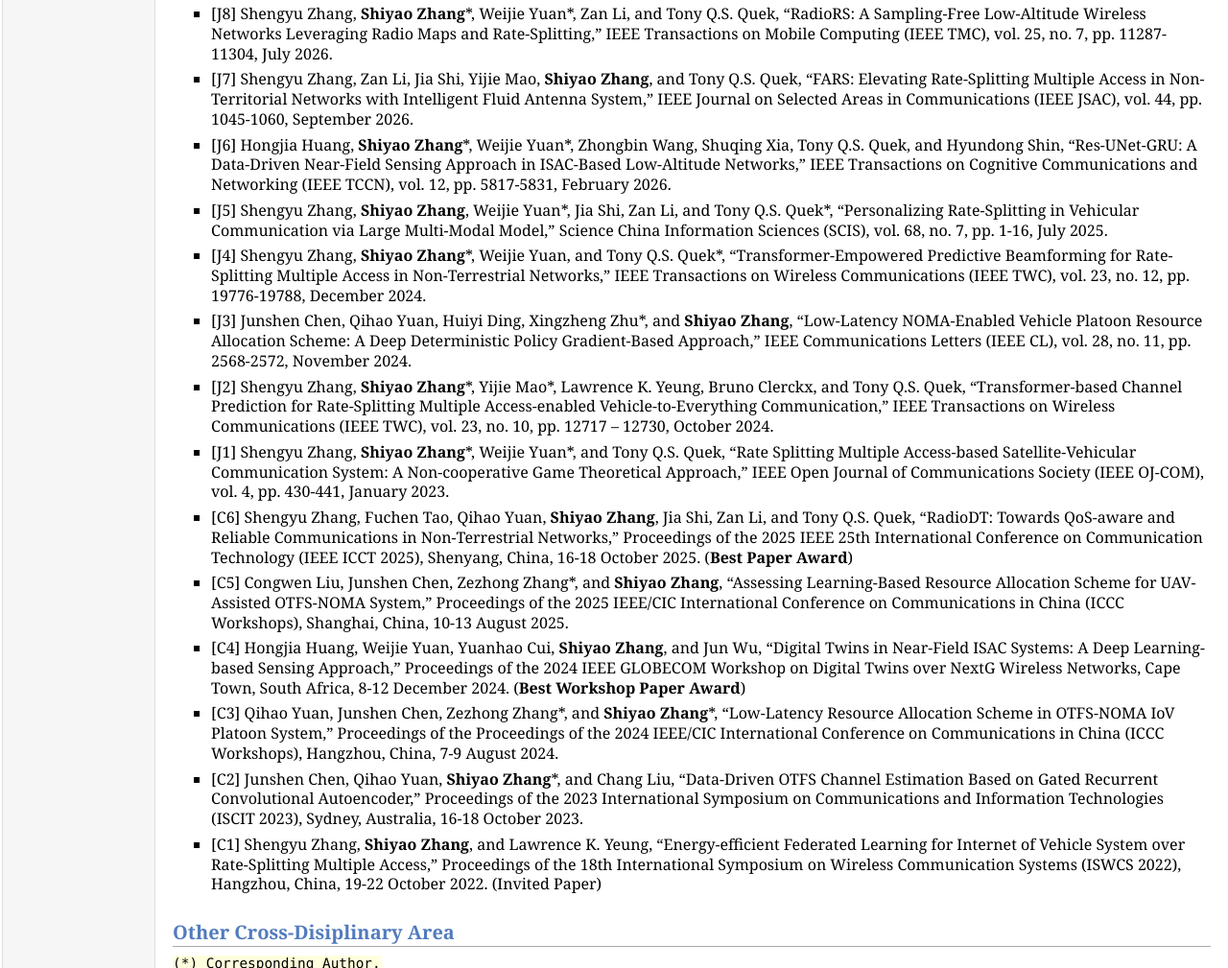
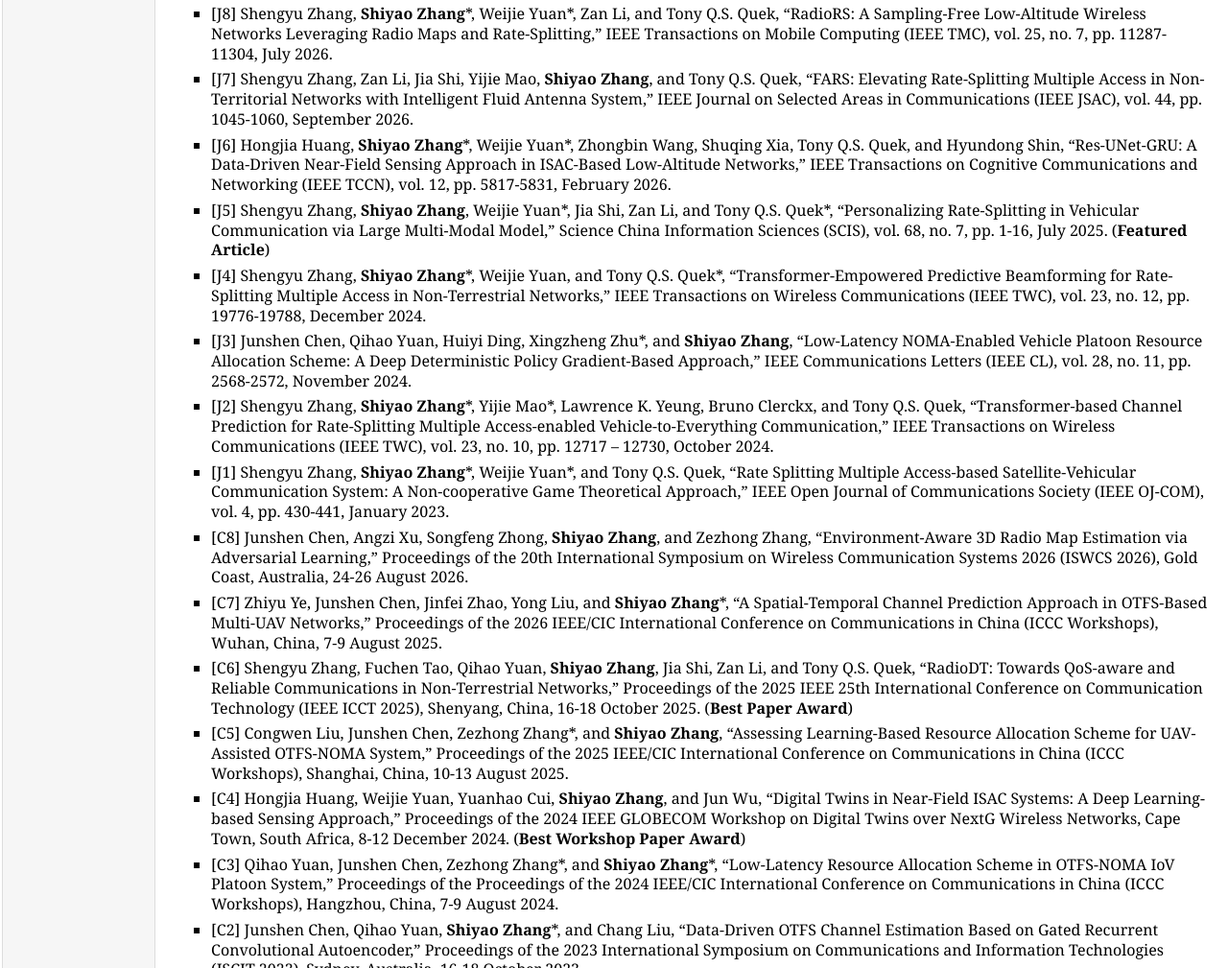
Before and after one commit to jasonzhangs001/shiyaozhang, a plain HTML site: page publications.html in a window 1280 px wide. Shown: the part 3462-4471 px from the top of the page at 96% size. Drawn offline with Linux system fonts and the light colour scheme.

Commit message:
Update publications.html

```diff
--- a/publications.html
+++ b/publications.html
@@ -157,7 +157,7 @@
 </li>
 <li><p>[J6] Hongjia Huang, <b>Shiyao Zhang</b>*, Weijie Yuan*, Zhongbin Wang, Shuqing Xia, Tony Q.S. Quek, and Hyundong Shin, “Res-UNet-GRU: A Data-Driven Near-Field Sensing Approach in ISAC-Based Low-Altitude Networks,” IEEE Transactions on Cognitive Communications and Networking (IEEE TCCN), vol. 12, pp. 5817-5831, February 2026. </p>
 </li>
-<li><p>[J5] Shengyu Zhang, <b>Shiyao Zhang</b>, Weijie Yuan*, Jia Shi, Zan Li, and Tony Q.S. Quek*, “Personalizing Rate-Splitting in Vehicular Communication via Large Multi-Modal Model,” Science China Information Sciences (SCIS), vol. 68, no. 7, pp. 1-16, July 2025. </p>
+<li><p>[J5] Shengyu Zhang, <b>Shiyao Zhang</b>, Weijie Yuan*, Jia Shi, Zan Li, and Tony Q.S. Quek*, “Personalizing Rate-Splitting in Vehicular Communication via Large Multi-Modal Model,” Science China Information Sciences (SCIS), vol. 68, no. 7, pp. 1-16, July 2025. (<b>Featured Article</b>)</p>
 </li>
 <li><p>[J4] Shengyu Zhang, <b>Shiyao Zhang</b>*, Weijie Yuan, and Tony Q.S. Quek*, “Transformer-Empowered Predictive Beamforming for Rate-Splitting Multiple Access in Non-Terrestrial Networks,” IEEE Transactions on Wireless Communications (IEEE TWC), vol. 23, no. 12, pp. 19776-19788, December 2024. </p>
 </li>
@@ -166,6 +166,10 @@
 <li><p>[J2] Shengyu Zhang, <b>Shiyao Zhang</b>*, Yijie Mao*, Lawrence K. Yeung, Bruno Clerckx, and Tony Q.S. Quek, “Transformer-based Channel Prediction for Rate-Splitting Multiple Access-enabled Vehicle-to-Everything Communication,” IEEE Transactions on Wireless Communications (IEEE TWC), vol. 23, no. 10, pp. 12717 – 12730, October 2024. </p>
 </li>
 <li><p>[J1] Shengyu Zhang, <b>Shiyao Zhang</b>*, Weijie Yuan*, and Tony Q.S. Quek, “Rate Splitting Multiple Access-based Satellite-Vehicular Communication System: A Non-cooperative Game Theoretical Approach,” IEEE Open Journal of Communications Society (IEEE OJ-COM), vol. 4, pp. 430-441, January 2023. </p>
+</li>
+<li><p>[C8] Junshen Chen, Angzi Xu, Songfeng Zhong, <b>Shiyao Zhang</b>, and Zezhong Zhang, “Environment-Aware 3D Radio Map Estimation via Adversarial Learning,” Proceedings of the 20th International Symposium on Wireless Communication Systems 2026 (ISWCS 2026), Gold Coast, Australia, 24-26 August 2026. </p>
+</li>
+<li><p>[C7] Zhiyu Ye, Junshen Chen, Jinfei Zhao, Yong Liu, and <b>Shiyao Zhang</b>*, “A Spatial-Temporal Channel Prediction Approach in OTFS-Based Multi-UAV Networks,” Proceedings of the 2026 IEEE/CIC International Conference on Communications in China (ICCC Workshops), Wuhan, China, 7-9 August 2025. </p>
 </li>
 <li><p>[C6] Shengyu Zhang, Fuchen Tao, Qihao Yuan, <b>Shiyao Zhang</b>, Jia Shi, Zan Li, and Tony Q.S. Quek, “RadioDT: Towards QoS-aware and Reliable Communications in Non-Terrestrial Networks,” Proceedings of the 2025 IEEE 25th International Conference on Communication Technology (IEEE ICCT 2025), Shenyang, China, 16-18 October 2025. (<b>Best Paper Award</b>)</p>
 </li>
```
